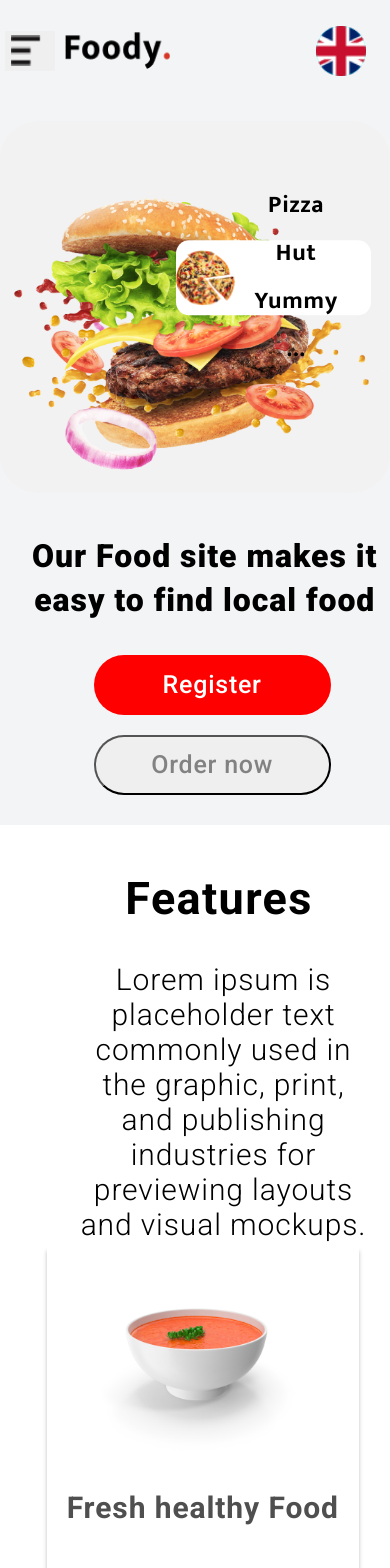
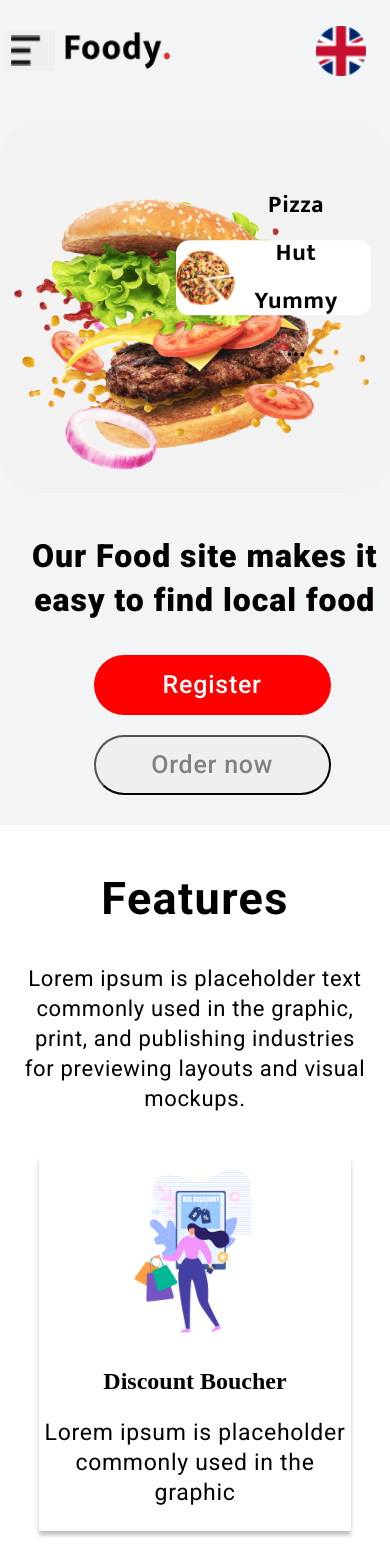
Before and after one commit to Rufat239/foody_client, a React (Create React App) app: page / in a window 390 px wide. Shown: the top 1568 px of the page. Built offline with nearby package versions, Linux system fonts and the light colour scheme.

Commit message:
changed homePage's style and created responsive desing

```diff
--- a/src/components/Home/Home.jsx
+++ b/src/components/Home/Home.jsx
@@ -1,44 +1,45 @@
-import React from 'react'
-import "../../style/HomePage.css"
-import burger from '../../assets/homeImages/burger.png'
-import pizza from '../../assets/homeImages/pizza.png'
-import fries from '../../assets/homeImages/fries.png'
-import miniburger from '../../assets/homeImages/miniburger.jpeg'
-import card1 from '../../assets/homeImages/card1.png'
-import card2 from '../../assets/homeImages/card2.jpeg'
-import card3 from '../../assets/homeImages/card3.png'
-import kfc from '../../assets/homeImages/kfc pad.jpg'
-import bigpizza from '../../assets/homeImages/pizzapad.jpg'
-import bigfries from '../../assets/homeImages/fripad.png'
-import dublecheese from '../../assets/homeImages/dublecheese.jpg'
-import margarita from '../../assets/homeImages/margarita.jpg'
-import twistermenu from '../../assets/homeImages/Twistermenu.jpg'
+import React from "react";
+import "../../style/HomePage.css";
+import burger from "../../assets/homeImages/burger.png";
+import pizza from "../../assets/homeImages/pizza.png";
+import fries from "../../assets/homeImages/fries.png";
+import miniburger from "../../assets/homeImages/miniburger.jpeg";
+import card1 from "../../assets/homeImages/card1.png";
+import card2 from "../../assets/homeImages/card2.jpeg";
+import card3 from "../../assets/homeImages/card3.png";
+import kfc from "../../assets/homeImages/kfc pad.jpg";
+import bigpizza from "../../assets/homeImages/pizzapad.jpg";
+import bigfries from "../../assets/homeImages/fripad.png";
+import dublecheese from "../../assets/homeImages/dublecheese.jpg";
+import margarita from "../../assets/homeImages/margarita.jpg";
+import twistermenu from "../../assets/homeImages/Twistermenu.jpg";
 
 function Home() {
   return (
     <div>
-
       <div className="all">
         <div className="all1">
           <div className="info">
             <h1>Our Food site makes it easy to find local food</h1>
-        <p>Lorem ipsum is placeholder text commonly used in the graphic, print, and publishing industries for previewing layouts and visual mockups.</p>
+            <p>
+              Lorem ipsum is placeholder text commonly used in the graphic,
+              print, and publishing industries for previewing layouts and visual
+              mockups.
+            </p>
           </div>
 
-    <div className='regor'>
+          <div className="regor">
             <button className="register">Register</button>
             <button className="order">Order now</button>
           </div>
-
         </div>
         <div className="div1">
           <div className="div5">
-        <img className="burger"src={burger} alt="" />
+            <img className="burger" src={burger} alt="" />
 
             <div className="div2">
               <img src={pizza} alt="" />
-            <p>Pizza Hut
-            Yummy ...</p>
+              <p>Pizza Hut Yummy ...</p>
             </div>
 
             <div className="div3">
@@ -48,105 +49,130 @@ return (
 
             <div className="div4">
               <img src={miniburger} alt="" />
-            <p>Cheesburger
-            Yummy ...</p>
+              <p>Cheesburger Yummy ...</p>
             </div>
           </div>
         </div>
       </div>
-
-<h1 className="h1">Features</h1>
-<h3 className="h3">Lorem ipsum is placeholder text commonly used in the graphic, print, and publishing industries for previewing layouts and visual mockups.</h3>
-
-
-
+      <h1 className="features">Features</h1>
+      <div className="divFeaturesTxt">
+        <div className="featurestXT">
+          <p>
+            Lorem ipsum is placeholder text commonly used in the graphic, print,
+            and publishing industries for previewing layouts and visual mockups.
+          </p>
+        </div>
+      </div>
       <div className="container">
         <div className="homecard1">
           <img src={card1} alt="" />
           <h2>Discount Boucher</h2>
-        <p>Lorem ipsum is placeholder  commonly used in the graphic </p>
+          <p>Lorem ipsum is placeholder commonly used in the graphic </p>
         </div>
 
         <div className="homecard2">
           <img src={card2} alt="" />
           <h2>Fresh healthy Food</h2>
-        <p>Lorem ipsum is placeholder  commonly used in the graphic </p>
+          <p>Lorem ipsum is placeholder commonly used in the graphic </p>
         </div>
 
-
-    <div className="homecard3" >
+        <div className="homecard3">
           <img src={card3} alt="" />
           <h2>Fast Home Delivery</h2>
-        <p>Lorem ipsum is placeholder  commonly used in the graphic </p>
+          <p>Lorem ipsum is placeholder commonly used in the graphic </p>
         </div>
-
       </div>
-
       <div className="main1">
         <div className="txt1">
           <h1>Menu That Always Make You Fall In Love</h1>
-        <p>Lorem ipsum is placeholder text commonly used in the graphic, print, and publishing industries for previewing layouts and visual mockups.Lorem ipsum is placeholder text commonly used in the graphic, print, and publishing industries for previewing layouts and visual mockups.</p>
+          <p>
+            Lorem ipsum is placeholder text commonly used in the graphic, print,
+            and publishing industries for previewing layouts and visual
+            mockups.Lorem ipsum is placeholder text commonly used in the
+            graphic, print, and publishing industries for previewing layouts and
+            visual mockups.
+          </p>
         </div>
-        <div><img src={kfc} alt="" /></div>
+        <div>
+          <img src={kfc} alt="" />
         </div>
-
+      </div>
       <div className="main2">
-    <div><img src={bigpizza} alt="" /></div>
+        <div>
+          <img src={bigpizza} alt="" />
+        </div>
         <div className="txt2">
           <h1>Yummy Always Papa John’s Pizza.Agree?</h1>
-        <p>Lorem ipsum is placeholder text commonly used in the graphic, print, and publishing industries for previewing layouts and visual mockups.Lorem ipsum is placeholder text commonly used in the graphic, print, and publishing industries for previewing layouts and visual mockups.</p>
+          <p>
+            Lorem ipsum is placeholder text commonly used in the graphic, print,
+            and publishing industries for previewing layouts and visual
+            mockups.Lorem ipsum is placeholder text commonly used in the
+            graphic, print, and publishing industries for previewing layouts and
+            visual mockups.
+          </p>
         </div>
       </div>
-
       <div className="main3">
         <div className="txt3">
-        <h1>Do You Like French Fries?
-        Mmm...</h1>
-        <p>Lorem ipsum is placeholder text commonly used in the graphic, print, and publishing industries for previewing layouts and visual mockups.Lorem ipsum is placeholder text commonly used in the graphic, print, and publishing industries for previewing layouts and visual mockups.</p>
+          <h1>Do You Like French Fries? Mmm...</h1>
+          <p>
+            Lorem ipsum is placeholder text commonly used in the graphic, print,
+            and publishing industries for previewing layouts and visual
+            mockups.Lorem ipsum is placeholder text commonly used in the
+            graphic, print, and publishing industries for previewing layouts and
+            visual mockups.
+          </p>
         </div>
         <div className="imgcontainer">
           <img className="fre" src={bigfries} alt="" />
         </div>
       </div>
-
-
+      <div className="ourPopular">
+        <div className="divPop">
           <h1 className="pop">Our Popular Update New Foods</h1>
-    <p  className="txt">Lorem ipsum is placeholder text commonly used in the graphic, print, and publishing industries for previewing layouts and visual mockups.</p>
-
-
+        </div>
+      </div>
+      <div className="mainDivPopTxt">
+        <div className="divPopTxt">
+          <p className="txt">
+            Lorem ipsum is placeholder text commonly used in the graphic, print,
+            and publishing industries for previewing layouts and visual mockups.
+          </p>
+        </div>
+      </div>
       <div className="cards">
-
-    <div className="cards1" >
+        <div className="cards1">
           <img src={dublecheese} alt="" />
           <h2>Dubble Chees</h2>
-        <p>Lorem ipsum is placeholder  commonly used in the graphic </p>
+          <p>Lorem ipsum is placeholder commonly used in the graphic </p>
         </div>
 
-    <div className="cards2" >
+        <div className="cards2">
           <img src={margarita} alt="" />
           <h2>Margarita</h2>
-        <p>Lorem ipsum is placeholder  commonly used in the graphic </p>
+          <p>Lorem ipsum is placeholder commonly used in the graphic </p>
         </div>
 
-    <div className="cards3" >
+        <div className="cards3">
           <img src={twistermenu} alt="" />
           <h2>Twister Menu</h2>
-        <p>Lorem ipsum is placeholder  commonly used in the graphic </p>
+          <p>Lorem ipsum is placeholder commonly used in the graphic </p>
         </div>
       </div>
-
       <div className="finish">
-        <div><img src={pizza} alt="" /></div>
+        <div>
+          <img src={pizza} alt="" />
+        </div>
         <div className="end">
-            <h1>Discover Restaurants
-            Near From you</h1>
+          <h1>Discover Restaurants Near From you</h1>
           <button>Explore now</button>
         </div>
-        <div className="sonimg"><img src={burger} alt="" /></div>
+        <div className="sonimg">
+          <img src={burger} alt="" />
         </div>
-
       </div>
-)
+    </div>
+  );
 }
 
-export default Home
+export default Home;
--- a/src/style/HomePage.css
+++ b/src/style/HomePage.css
@@ -75,7 +75,7 @@
   padding: 20px 59px 21px 19px;
 }
 
-.div3 p{
+.div3 p {
   font-family: Mukta;
   font-size: 15px;
   font-weight: 500;
@@ -83,7 +83,6 @@ line-height: 13px;
   letter-spacing: 0.03em;
   text-align: center;
   padding: 20px 59px 21px 19px;
-
 }
 
 .div3 p {
@@ -162,7 +161,7 @@ padding: 20px 59px 21px 19px;
   color: rgba(130, 130, 130, 1);
 }
 
-.h1 {
+.features {
   font-family: Roboto;
   font-size: 40px;
   font-weight: 900;
@@ -172,16 +171,25 @@ padding: 20px 59px 21px 19px;
   margin-top: 10%;
 }
 
-.h3 {
+.divFeaturesTxt {
+  width: 100%;
+  display: flex;
+  justify-content: center;
+  /* margin-left: 27%; */
+  padding-bottom: 2%;
+}
+
+.featurestXT {
+  width: 48%;
+}
+
+.divFeaturesTxt .featurestXT p {
   font-family: Roboto;
   font-size: 22px;
   font-weight: 400;
   line-height: 30px;
   letter-spacing: 0.03em;
   text-align: center;
-  width: 780px;
-  height: 105px;
-  margin-left: 20%;
 }
 
 .container {
@@ -205,24 +213,27 @@ padding: 20px 59px 21px 19px;
   margin-left: 13%;
 }
 
-
-.container{
+.container {
   display: flex;
   flex-direction: row !important;
   justify-content: space-around;
   margin-left: 5%;
 }
 
-.homecard1, .homecard2, .homecard3{
+.homecard1,
+.homecard2,
+.homecard3 {
   width: 20%;
-    background-color: #FFF;
+  background-color: #fff;
   box-shadow: 0px 4px 4px 0px rgba(0, 0, 0, 0.25);
-
 }
 
-.homecard1 img, .homecard2 img, .homecard3 img{
+.homecard1 img,
+.homecard2 img,
+.homecard3 img {
   width: 80%;
-    margin-left: 13% ;}
+  margin-left: 13%;
+}
 
 .homecard2 img {
   width: 70%;
@@ -239,6 +250,31 @@ padding: 20px 59px 21px 19px;
   text-align: center;
 }
 
+.homecard1 p,
+.homecard2 p,
+.homecard3 p {
+  font-family: Roboto;
+  font-size: 18px;
+  font-weight: 400;
+  line-height: 30px;
+  letter-spacing: 0.03em;
+  text-align: center;
+}
+
+.homecard2 img {
+  width: 70%;
+  margin-left: 13%;
+}
+
+.homecard2 h2 {
+  margin-top: 1%;
+}
+
+.homecard1 h2,
+.homecard2 h2,
+.homecard3 h2 {
+  text-align: center;
+}
 
 .homecard1 p,
 .homecard2 p,
@@ -251,75 +287,49 @@ padding: 20px 59px 21px 19px;
   text-align: center;
 }
 
-
-.homecard2 img{
-    width: 70%;
-    margin-left: 13%;
-}
-
-.homecard2 h2{
-    margin-top: 1%;
-}
-
-.homecard1 h2, .homecard2 h2, .homecard3 h2{
-    text-align: center;
-}
-
-.homecard1 p, .homecard2 p, .homecard3 p{
-    font-family: Roboto;
-font-size: 18px;
-font-weight: 400;
-line-height: 30px;
-letter-spacing: 0.03em;
-text-align: center;}
-
 .main1 {
   display: flex;
+  justify-content: space-around;
   margin-top: 10%;
-  margin-left: 10%;
+  /* margin-left: 10%; */
 }
 
 .main1 img {
-  width: 90%;
+  width: 100%;
 }
 
 .txt1 {
-  width: 60%;
+  width: 29%;
 }
 
 .main1 h1 {
   font-family: Roboto;
   font-size: 45px;
   font-weight: 900;
-  line-height: 70px;
+  line-height: 60px;
   letter-spacing: 0.03em;
-  text-align: left;
-  width: 70%;
-
-
+  /* text-align: left; */
+  /* width: 70%; */
 }
 
 .main1 p {
   font-family: Roboto;
-  font-size: 20px;
+  font-size: 25px;
   font-weight: 400;
-  line-height: 30px;
+  line-height: 40px;
   letter-spacing: 0.03em;
   text-align: left;
   color: rgba(130, 130, 130, 1);
-  width: 70%;
-
 }
 
 .main2 {
   display: flex;
-  margin-left: 10%;
+  justify-content: space-around;
   margin-top: 10%;
 }
 
 .txt2 {
-  width: 40%;
-  margin-left: 10%;
+  width: 30%;
 }
 
 .txt2 h1 {
@@ -329,66 +339,57 @@ text-align: center;}
   line-height: 70px;
   letter-spacing: 0.03em;
   text-align: left;
-  width: 90%;
 }
 
 .txt2 p {
   font-family: Roboto;
-  font-size: 20px;
+  font-size: 24px;
   font-weight: 400;
-  line-height: 30px;
-  letter-spacing: 0.03em;
-  text-align: left;
-  color: rgba(130, 130, 130, 1);
-
-
-
-}
-
-.main3 {
-  display: flex;
-  flex-direction: row;
-  margin-left: 10%;
-  margin-top: 10%;
-}
-
-.txt3 {
-  width: 40%;
-}
-
-.txt3 h1 {
-  font-family: Roboto;
-  font-size: 50px;
-  font-weight: 900;
-  line-height: 70px;
-  letter-spacing: 0.03em;
-  text-align: left;
-}
-
-.txt3 p {
-  font-family: Roboto;
-  font-size: 20px;
-  font-weight: 400;
-  line-height: 30px;
+  line-height: 40px;
   letter-spacing: 0.03em;
   text-align: left;
   color: rgba(130, 130, 130, 1);
 }
 
-.main3 img {
-  margin-left: 15%;
+.main3 {
+  display: flex;
+  justify-content: space-around;
+  /* flex-direction: row;
+  margin-left: 10%; */
+  margin-top: 10%;
 }
+
+.txt3 {
+  width: 31%;
+}
+
+.txt3 h1 {
+  font-family: Roboto;
+  font-size: 45px;
+  font-weight: 900;
+  line-height: 70px;
+  letter-spacing: 0.03em;
+}
+
+.txt3 p {
+  font-family: Roboto;
+  font-size: 25px;
+  font-weight: 400;
+  line-height: 40px;
+  letter-spacing: 0.03em;
+  text-align: left;
+  color: rgba(130, 130, 130, 1);
+}
+
 .main3 .imgcontainer {
-  margin-left: 15%;
-  padding: 20px;
+  width: 40%;
   display: inline-block;
   border-radius: 10px;
   position: relative;
 }
 
 .imgcontainer img {
-  margin-left: 10%;
-  width: 90%;
+  width: 100%;
 }
 
 .rec {
@@ -396,29 +397,53 @@ text-align: center;}
   z-index: 1;
 }
 
+.ourPopular {
+  width: 100%;
+  display: flex;
+  justify-content: center;
+}
+
+.ourPopular {
+  width: 100%;
+  display: flex;
+  justify-content: center;
+}
+
+.divPop {
+  width: 25%;
+}
+
+.mainDivPopTxt {
+  width: 100%;
+  display: flex;
+  justify-content: center;
+  margin-bottom: 2%;
+}
+
+.divPopTxt {
+  width: 45%;
+}
+
 .pop {
-  width: 30%;
-  height: 68px;
   font-family: Roboto;
   font-size: 40px;
   font-weight: 900;
   line-height: 50px;
   letter-spacing: 0.03em;
   text-align: center;
-  margin-left: 40%;
   margin-top: 5%;
 }
 
 .txt {
-  width: 60%;
-  height: 10%px;
+  /* width: 60%;
+  height: 10%px; */
   font-family: Roboto;
   font-size: 22px;
   font-weight: 400;
   line-height: 30px;
   letter-spacing: 0.03em;
   text-align: center;
-  margin-left: 25%;
+  /* margin-left: 25%; */
   margin-top: 3%;
 }
 
@@ -475,12 +500,11 @@ text-align: center;}
   margin-left: 5%;
 }
 
-
-.finish{
+.finish {
   display: flex;
   flex-direction: row;
   justify-content: space-around;
-  background-color: black;
+  background-color: #272727;
   width: 70%;
   margin-left: 15%;
   margin-top: 10%;
@@ -489,13 +513,13 @@ text-align: center;}
   position: absolute;
 }
 
-.finish img{
+.finish img {
   width: 50%;
   margin-top: 10%;
   margin-left: 5%;
 }
 
-.finish h1{
+.finish h1 {
   color: rgba(255, 255, 255, 1);
   font-family: Roboto;
   font-size: 40px;
@@ -504,34 +528,29 @@ line-height: 70px;
   letter-spacing: 0.03em;
   text-align: center;
   margin-left: -20%;
+  margin-bottom: 10%;
 }
 
-.end{
+.end {
   height: 80%;
   display: flex;
   flex-direction: column;
-
 }
 
-
-.end button{
+.end button {
   color: white;
-  background-color: orange;
+  background-color: #fb9300;
   width: 40%;
-  height: 30px;
-  border-radius: 10px;
-  margin-left: 20%;
-
-
+  height: 27%;
+  border-radius: 30px;
+  margin-left: 18%;
 }
 
-.sonimg{
+.sonimg {
   margin-right: -15%;
 }
 
-
 @media only screen and (max-width: 431px) {
-
   .all {
     flex-direction: column-reverse;
     align-items: center;
@@ -539,33 +558,33 @@ margin-left: -20%;
     margin-bottom: 10%;
   }
 
-    .div3, .div4{
+  .div3,
+  .div4 {
     display: none;
   }
 
-    .div2{
+  .div2 {
     margin-left: 60%;
     margin-top: -50%;
     width: 50%;
     height: 20%;
   }
 
-    .div2 img{
+  .div2 img {
     width: 35%;
     height: 75%;
   }
 
-    .div2 p{
+  .div2 p {
     font-family: Mukta;
     font-size: 150%;
     font-weight: 700;
     line-height: 200%;
     letter-spacing: 0.03em;
     text-align: center;
-
   }
 
-    .info h1{
+  .info h1 {
     font-family: Roboto;
     font-size: 200%;
     font-weight: 900;
@@ -575,10 +594,9 @@ text-align: center;
     width: 100%;
     height: 90px;
     top: 16002px;
-
   }
 
-    .info p{
+  .info p {
     display: none;
   }
 
@@ -595,25 +613,33 @@ top: 16002px;
     margin: 10px 0;
   }
 
-    .regor{
+  .regor {
     display: flex;
     flex-direction: column;
     margin-left: 20%;
   }
 
-    .h1{
+  .features {
     font-family: Roboto;
     font-size: 45px;
     font-weight: 700;
     line-height: 70px;
     letter-spacing: 0.03em;
     text-align: center;
-width: 204px;
-height: 68px;
-margin-left: 30%;
+    /* width: 204px;
+    height: 68px; */
+    /* margin-left: 30%; */
   }
 
-    .h3{
+  .featurestXT {
+    width: 90%;
+  }
+
+  .featurestXT p {
+    margin: 0;
+  }
+
+  .h3 {
     font-family: Roboto;
     font-size: 30px;
     font-weight: 300;
@@ -624,22 +650,24 @@ width: 291px;
     height: 250px;
   }
 
-    .container{
+  .container {
     width: 100%;
-        margin-left: 1%;
+    flex-wrap: wrap;
+    margin-left: 0;
+
     margin-top: 10%;
   }
 
-
-    .homecard2 {
+  .homecard1,
+  .homecard2,
+  .homecard3 {
     width: 80%;
     margin-bottom: 50px;
     margin-top: -1%;
-        margin-left: 2%;
-
+    margin-left: 0;
   }
 
-    .homecard2 h2{
+  .homecard2 h2 {
     color: rgba(79, 79, 79, 1);
     font-family: Roboto;
     font-size: 30px;
@@ -647,24 +675,23 @@ font-weight: 700;
     line-height: 70px;
     letter-spacing: 0.03em;
     text-align: center;
-
   }
 
-    .homecard2 p{
+  .homecard1 p,
+  .homecard2 p,
+  .homecard3 p {
     font-family: Roboto;
     font-size: 23px;
     font-weight: 400;
     line-height: 30px;
     letter-spacing: 0.03em;
     text-align: center;
-
-
   }
 
-    .homecard1, .homecard3{
+  /* .homecard1,
+  .homecard3 {
     display: none;
-
-    }
+  } */
   .main1 {
     flex-direction: column;
     align-items: center;
@@ -672,38 +699,38 @@ text-align: center;
     width: 100%;
   }
 
+  .txt1 {
+    width: 75%;
+  }
 
-    .main2{
+  .main2 {
     flex-direction: column-reverse;
-        width: 90%;
-        margin-top: 30%;
-
-
+    width: 100%;
+    margin-top: 15%;
   }
-    .main3{
+  .main3 {
     display: none;
   }
 
-    .main1 h1, .main2 h1{
+  .main1 h1,
+  .main2 h1 {
     font-family: Roboto;
-      font-size: 50px;
+    font-size: 30px;
     font-weight: 700;
-      line-height: 51px;
+    line-height: 35px;
     letter-spacing: 0.07em;
     text-align: center;
-      margin-top: 20%;
+    margin-top: 10%;
   }
 
-    .main1 p, .main2 p{
-      width: 300px !important;
-      height: 250px;
+  .main1 p,
+  .main2 p {
     font-family: Roboto;
     font-size: 16px;
     font-weight: 400;
     line-height: 28px;
     letter-spacing: 0.03em;
     text-align: center;
-margin-left: -5%;
   }
 
   .main1 img {
@@ -711,17 +738,22 @@ margin-left: -5%;
     margin-left: 10%;
   }
 
-    .main2 img{
+  .main2 img {
     width: 90%;
     margin-top: 10%;
-
+    margin-left: 5%;
   }
 
-    .main2 h1{
+  .main2 .txt2 {
+    width: 75%;
+    margin-left: 12%;
+  }
+
+  .main2 h1 {
     width: 100%;
   }
 
-    .main2 p{
+  .main2 p {
     width: 100%;
     margin-left: 1%;
   }
@@ -730,29 +762,38 @@ margin-left: -5%;
     width: 90%;
   }
 
+  .ourPopular {
+    width: 100%;
+    display: flex;
+    justify-content: center;
+  }
+
+  .divPop {
+    width: 90%;
+  }
+
   .pop {
-        width: 90%;
-        margin-left: 8%;
     font-family: Roboto;
-font-size: 50px;
-font-weight: 600;
-line-height: 61px;
+    font-size: 35px;
+    font-weight: 800;
+    line-height: 40px;
     letter-spacing: 0.09em;
     text-align: center;
-margin-top: 60%;
+    margin-top: 20%;
+  }
+
+  .divPopTxt {
+    width: 90%;
   }
 
   .txt {
-        width: 90%;
-        margin-left: 4%;
-        margin-top: 40%;
     font-family: Roboto;
-font-size: 27px;
+    font-size: 24px;
     font-weight: 300;
-line-height: 81px;
+    line-height: 40px;
     letter-spacing: 0.03em;
     text-align: center;
-color: rgba(130, 130, 130, 1)
+    color: rgba(130, 130, 130, 1);
   }
 
   .cards {
@@ -762,23 +803,23 @@ color: rgba(130, 130, 130, 1)
     margin-left: 5%;
   }
 
-    .cards3{
+  .cards3 {
     display: none;
   }
-    .cards1, .cards2{
+  .cards1,
+  .cards2 {
     width: 90%;
     margin-bottom: 20px;
-
   }
 
-
-    .cards1 img, .cards2 img{
+  .cards1 img,
+  .cards2 img {
     width: 60%;
     margin-left: 20%;
   }
 
-
-    .cards1 h2, .cards2 h2{
+  .cards1 h2,
+  .cards2 h2 {
     font-family: Roboto;
     font-size: 25px;
     font-weight: 700;
@@ -787,18 +828,18 @@ letter-spacing: 0.03em;
     text-align: center;
   }
 
-
-    .finish img{
+  .finish img {
     display: none;
   }
 
-    .finish{
-        width: 70%;
+  .finish {
+    width: 85%;
     height: 25%;
+    margin-left: 7%;
     position: absolute;
   }
 
-    .finish h1{
+  .finish h1 {
     margin-top: 10%;
     font-family: Roboto;
     font-size: 30px;
@@ -809,20 +850,18 @@ text-align: center;
     width: 90%;
     width: 80%;
     margin-left: 4%;
-
+    margin-bottom: 3%;
   }
 
-    .finish button{
-        height: 20%;
+  .finish button {
+    width: 60%;
+    height: 60%;
     font-family: Roboto;
     font-size: 20px;
     font-weight: 400;
     line-height: 24px;
     letter-spacing: 0.03em;
     text-align: center;
-margin-left: 25%;
-
-
+    margin-left: 15%;
   }
-
 }
```
Lines whose indentation alone changed are shown as unchanged.
